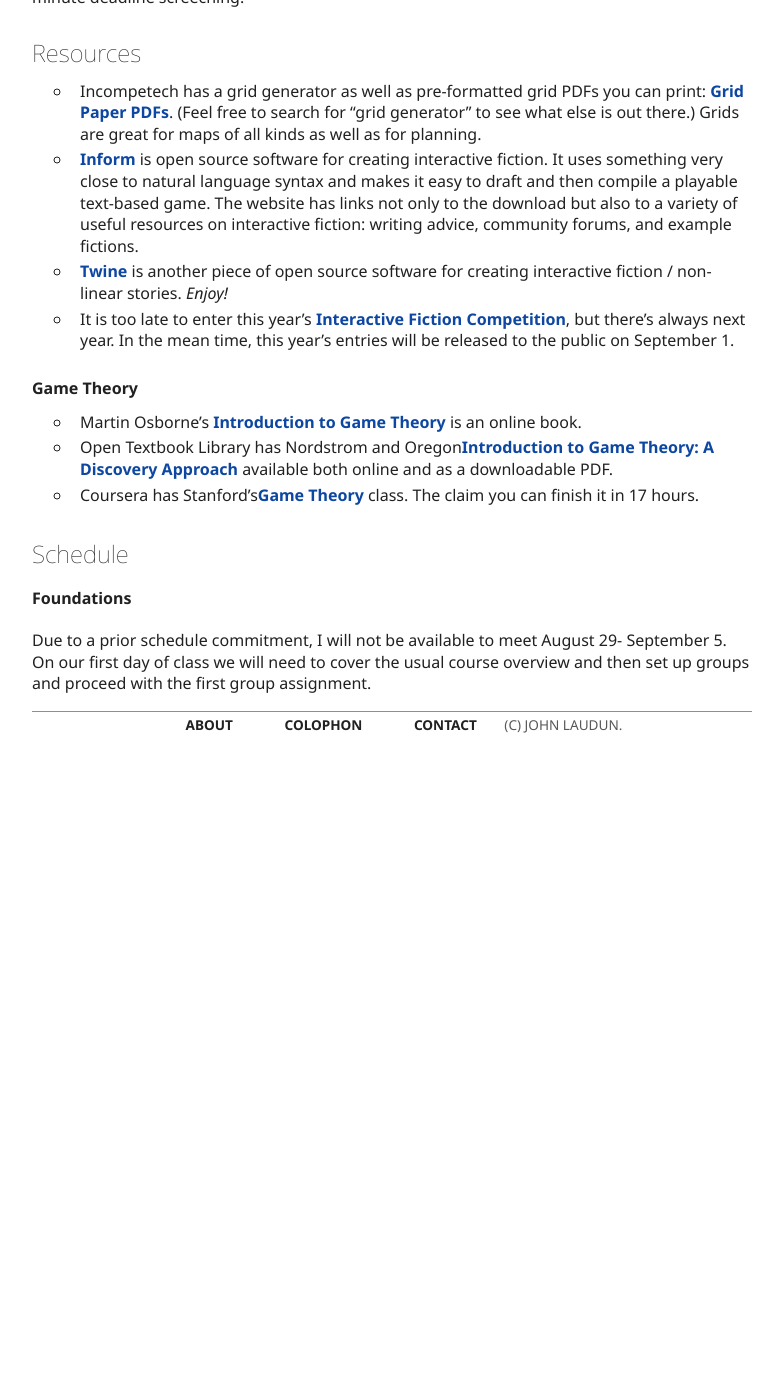
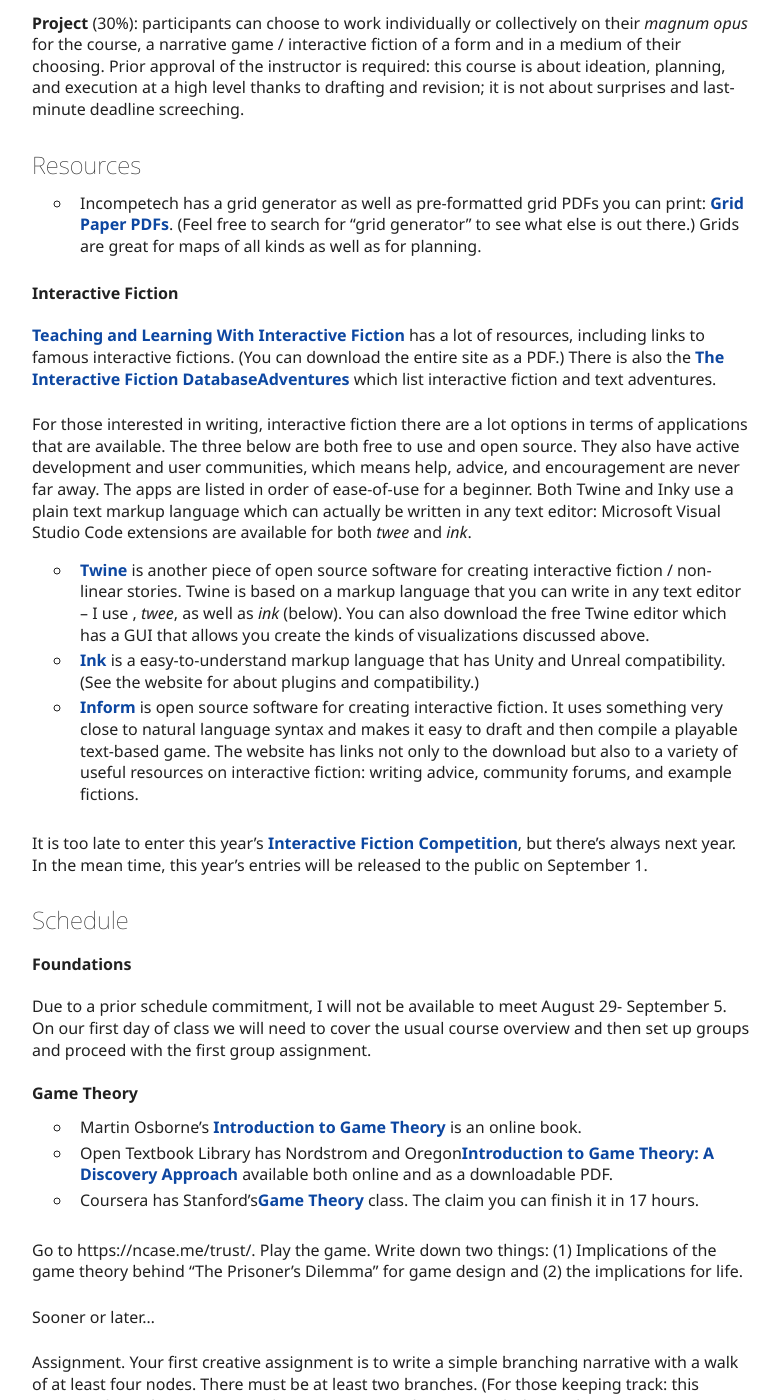
Before and after one commit to johnlaudun/jln, a Jekyll site: the page built from teaching/courses/370-games/index.md, in a window 1280 px wide and 1400 px high, scrolled down 2658 px. Shown: the whole window, without its empty margins (248-1031 px from the left). Built offline with Jekyll 4.4.1, drawn with Linux system fonts in a browser that asks for light colours; our own code applies the rules of GitHub Pages for plain Markdown files; before the commit the page ends 3411 px from its top, so only the background shows below that; some of the changed text lies outside the part shown.

Commit message:
Added interactive fiction resources.

```diff
--- a/teaching/courses/370-games/index.md
+++ b/teaching/courses/370-games/index.md
@@ -32,7 +32,8 @@
 
 * In addition to these physical materials, participants will of course need to access to a computer and software. The university provides a license to Office 365. Use of Teams is mandatory, and you might as well use the other apps as well. There is a fair amount of writing in this course, much of it structured, and so familiarity with the outline view and the relationship between outline headings and styles is highly recommended. PowerPoint can be an interesting platform for interactive fiction with its ability to have clickable links between non-sequential slides.
 * We will be using network graphs to represent interactive fictions and narrative games. You can create simple diagrams in presentation software like PowerPoint or Keynote, but anything more than a few nodes high/deep quickly becomes about managing readability and not about being generating ideas. There are a variety of mind-mapping, as well as diagramming, applications available. Please familiarize yourself with one: you will be making network visualizations both for analysis as well as creativity.
-* For those interested in text-based storytelling, there are two open source applications available for writing and compiling playable stories/games. (See **Resources** below.)
+* In some cases, the paths available to a reader are actually places within a storyworld -- rooms in a house or buildings in a town -- and authors of those fictions/games may find diagramming software useful. (We will still use networks to visualize reader/player paths through a game/fiction.)
+* For those interested in text-based storytelling, there are multiple open source applications available for writing and compiling playable stories/games. (See **Resources** below for descriptions and links.)
 
 ## Grading
 
@@ -47,9 +48,24 @@
 ## Resources
 
 * Incompetech has a grid generator as well as pre-formatted grid PDFs you can print: [Grid Paper PDFs](https://incompetech.com/graphpaper/). (Feel free to search for “grid generator” to see what else is out there.) Grids are great for maps of all kinds as well as for planning.
+
+### Interactive Fiction
+
+[Teaching and Learning With Interactive Fiction](https://bdesilets.com/if/) has a lot of resources, including links to famous interactive fictions. (You can download the entire site as a PDF.) There is also the [The Interactive Fiction DatabaseAdventures](https://ifdb.org/) which list interactive fiction and text adventures.
+
+For those interested in writing, interactive fiction there are a lot options in terms of applications that are available. The three below are both free to use and open source. They also have active development and user communities, which means help, advice, and encouragement are never far away. The apps are listed in order of ease-of-use for a beginner. Both Twine and Inky use a plain text markup language which can actually be written in any text editor: Microsoft Visual Studio Code extensions are available for both *twee* and *ink*.
+
+* [Twine](http://twinery.org) is another piece of open source software for creating interactive fiction / non-linear stories. Twine is based on a markup language that you can write in any text editor -- I use , *twee*, as well as *ink* (below). You can also download the free Twine editor which has a GUI that allows you create the kinds of visualizations discussed above.
+* [Ink](https://www.inklestudios.com/ink/) is a easy-to-understand markup language that has Unity and Unreal compatibility. (See the website for about plugins and compatibility.)
 * [Inform](https://ganelson.github.io/inform-website/) is open source software  for creating interactive fiction. It uses something very close to natural language syntax and makes it easy to draft and then compile a playable text-based game. The website has links not only to the download but also to a variety of useful resources on interactive fiction: writing advice, community forums, and example fictions.
-* [Twine](http://twinery.org) is another piece of open source software for creating interactive fiction / non-linear stories. *Enjoy!*
-* It is too late to enter this year's [Interactive Fiction Competition](https://ifcomp.org/), but there's always next year. In the mean time, this year's entries will be released to the public on September 1.
+
+It is too late to enter this year's [Interactive Fiction Competition](https://ifcomp.org/), but there's always next year. In the mean time, this year's entries will be released to the public on September 1.
+
+## Schedule
+
+### Foundations
+
+Due to a prior schedule commitment, I will not be available to meet August 29- September 5. On our first day of class we will need to cover the usual course overview and then set up groups and proceed with the first group assignment.
 
 ### Game Theory
 
@@ -57,14 +73,8 @@
 * Open Textbook Library has Nordstrom and Oregon[Introduction to Game Theory: A Discovery Approach](https://open.umn.edu/opentextbooks/textbooks/802) available both online and as a downloadable PDF.
 * Coursera has Stanford’s[Game Theory](https://www.coursera.org/learn/game-theory-1) class. The claim you can finish it in 17 hours.
 
-## Schedule
-
-### Foundations
-
-Due to a prior schedule commitment, I will not be available to meet August 29- September 5. On our first day of class we will need to cover the usual course overview and then set up groups and proceed with the first group assignment.
-
-<!--
 Go to https://ncase.me/trust/. Play the game. Write down two things: (1) Implications of the game theory behind “The Prisoner’s Dilemma” for game design and (2) the implications for life.
 
+Sooner or later…
+
 Assignment. Your first creative assignment is to write a simple branching narrative with a walk of at least four nodes. There must be at least two branches. (For those keeping track: this means at least three outcomes, but you can write the story such that paths merge past a branch.)
--->
```
